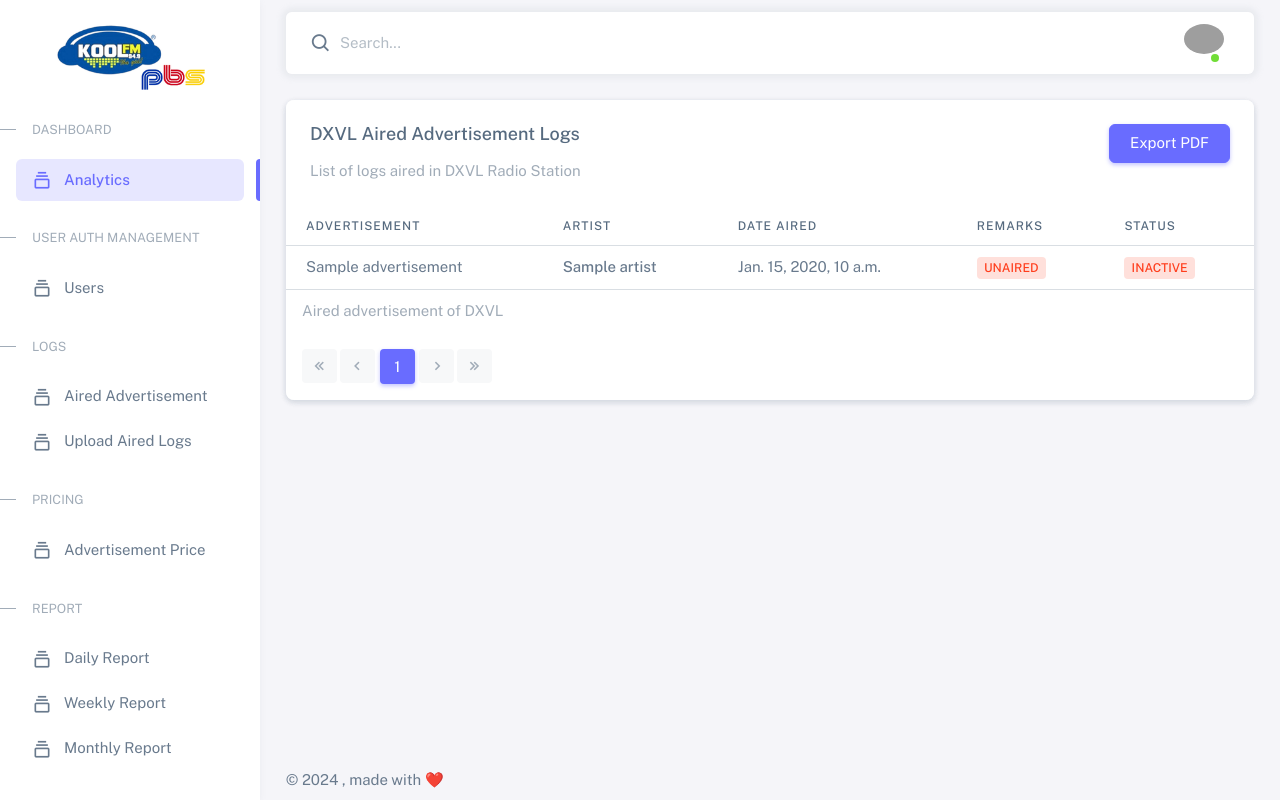
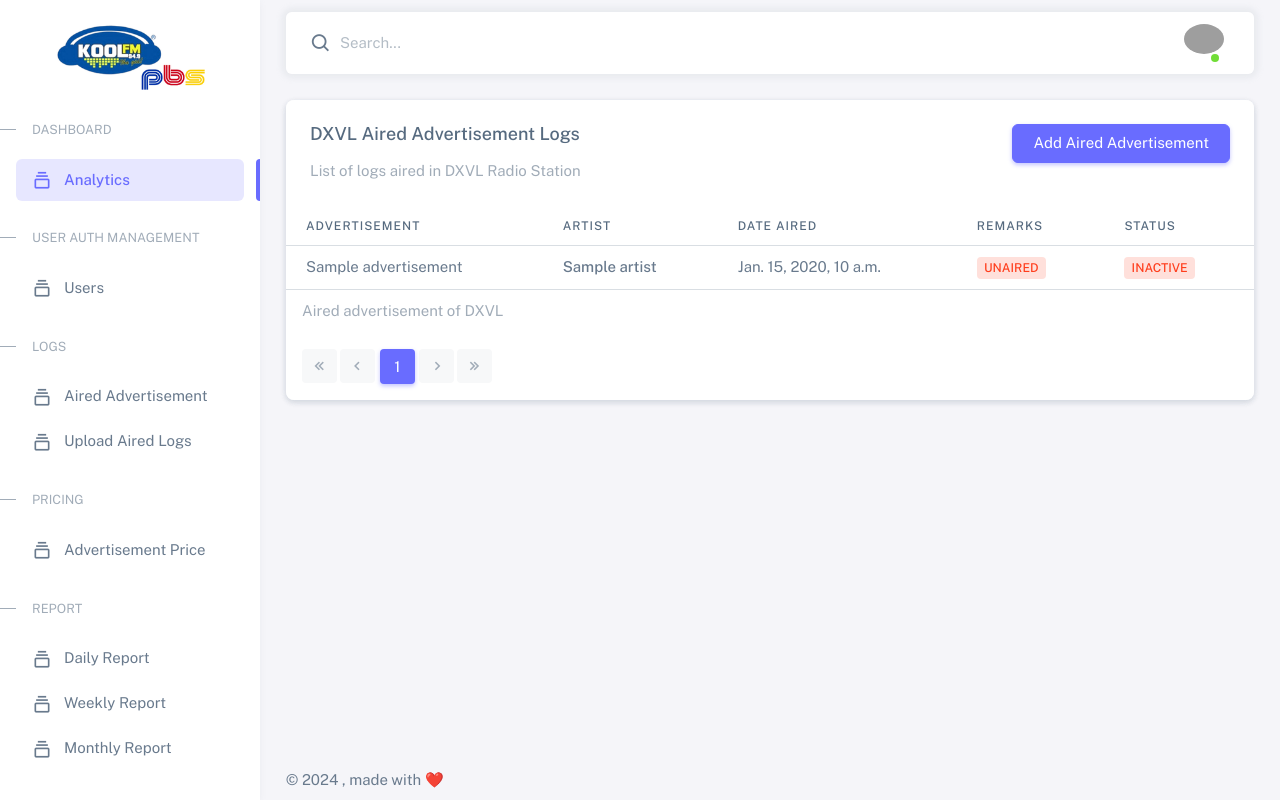
Before and after one commit to kiannaquines/dxvl-log-parsing-application, a Django app: template app/templates/dxvl_logs.html in a window 1280 px wide. Run offline with Django 5.2, Linux system fonts and the light colour scheme; the template is opened without the code that fills it: most values are stand-ins (such as "Sample title", 1, 10 or a date in 2020); some libraries are stand-ins or nearby versions; grey boxes are pictures that could not be loaded.

Commit message:
change export pdf to add logs button

```diff
--- a/app/templates/dxvl_logs.html
+++ b/app/templates/dxvl_logs.html
@@ -16,7 +16,7 @@
                         <h5>DXVL Aired Advertisement Logs</h5>
                         <span class="text-muted">List of logs aired in DXVL Radio Station</span>
                     </div>
-                    <a href="#" class="btn btn-primary">Export PDF</a>
+                    <a href="{% url 'upload_advertisement_logs' %}" class="btn btn-primary">Add Aired Advertisement</a>
                 </div>
                 <div class="table-responsive text-nowrap">
                     <table class="table" id="MydataTable">
```
